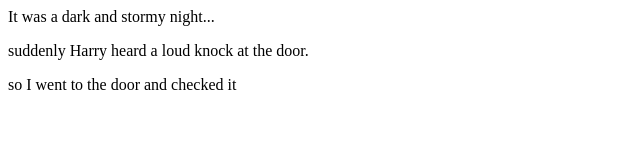
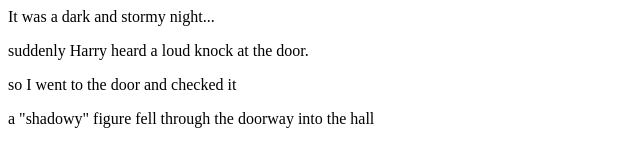
Before and after one commit to lacitrus/fireside-story, a plain HTML site: page index.html in a window 1280 px wide. Shown: the whole page, without its empty margins (0-640 px from the left). Drawn offline with Linux system fonts and the light colour scheme.

Commit message:
added fell line

```diff
--- a/index.html
+++ b/index.html
@@ -3,5 +3,6 @@
       <p>It was a dark and stormy night...</p>
       <p>suddenly Harry heard a loud knock at the door.  </p>
       <p> so I went to the door and checked it</p>
+      <p> a "shadowy" figure fell through the doorway into the hall</p>
     </body>
   </html>
```
